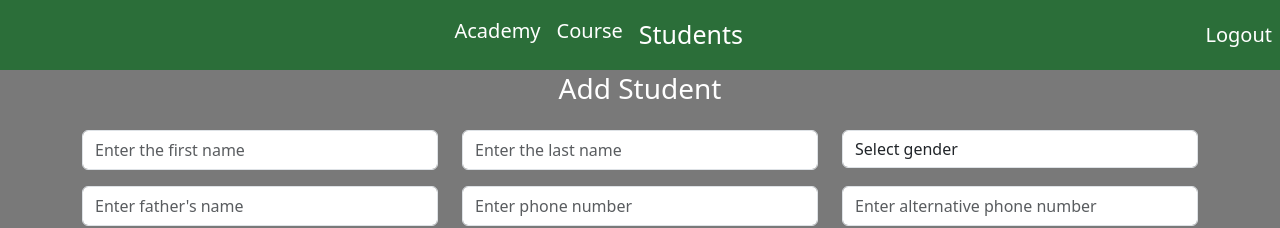
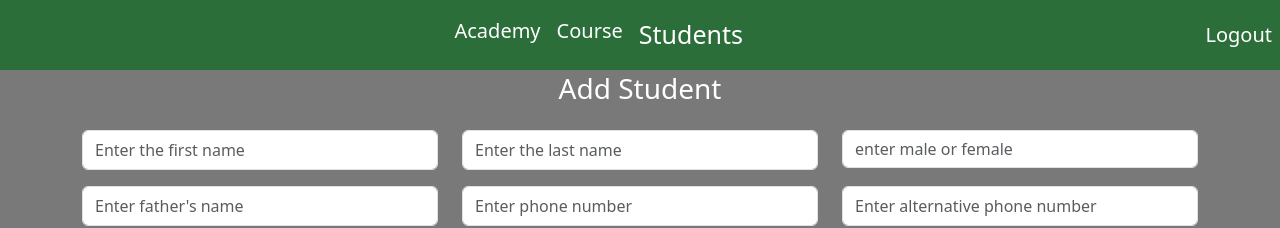
Before and after one commit to iamneo-production/84f30d9b-713f-41c6-9696-7f3d1613cf62, a React (Create React App) app in the folder reactapp/: page /addStudent in a window 1280 px wide. Shown: the top 228 px of the page. Built offline with nearby package versions, Linux system fonts and the light colour scheme.

Commit message:
updated add and edit student forms

```diff
--- a/reactapp/src/components/Addstudent.jsx
+++ b/reactapp/src/components/Addstudent.jsx
@@ -142,14 +142,11 @@ function Addstudent() {
           </div>
           <div className="col-md-4">
             <div className="form-group">
-              <select className="form-control" id="gender"
+              <input type="text"  placeholder="enter male or female" className="form-control" id="male/female"
               value={gender}
               onChange={(e)=>setGender(e.target.value)}
-              >
-                <option>Select gender</option>
-                <option>Male</option>
-                <option>Female</option>
-              </select>
+              />
+
             </div>
           </div>
         </div>
--- a/reactapp/src/components/Editstudent.jsx
+++ b/reactapp/src/components/Editstudent.jsx
@@ -162,17 +162,14 @@ function Editstudent() {
           </div>
           <div className="col-md-4">
             <div className="form-group">
-              <select className="form-control" id="editGender" value={student.gender}
+              <input type="text" placeholder='enter male or female' className="form-control" id="male/female" value={student.gender}
              onChange={(e) =>
               setStudent((prev) => ({
                 ...prev,
                 gender: e.target.value,
               }))
-            } >
-                <option>Select gender</option>
-                <option>Male</option>
-                <option>Female</option>
-              </select>
+            } />
+
             </div>
           </div>
         </div>
```
